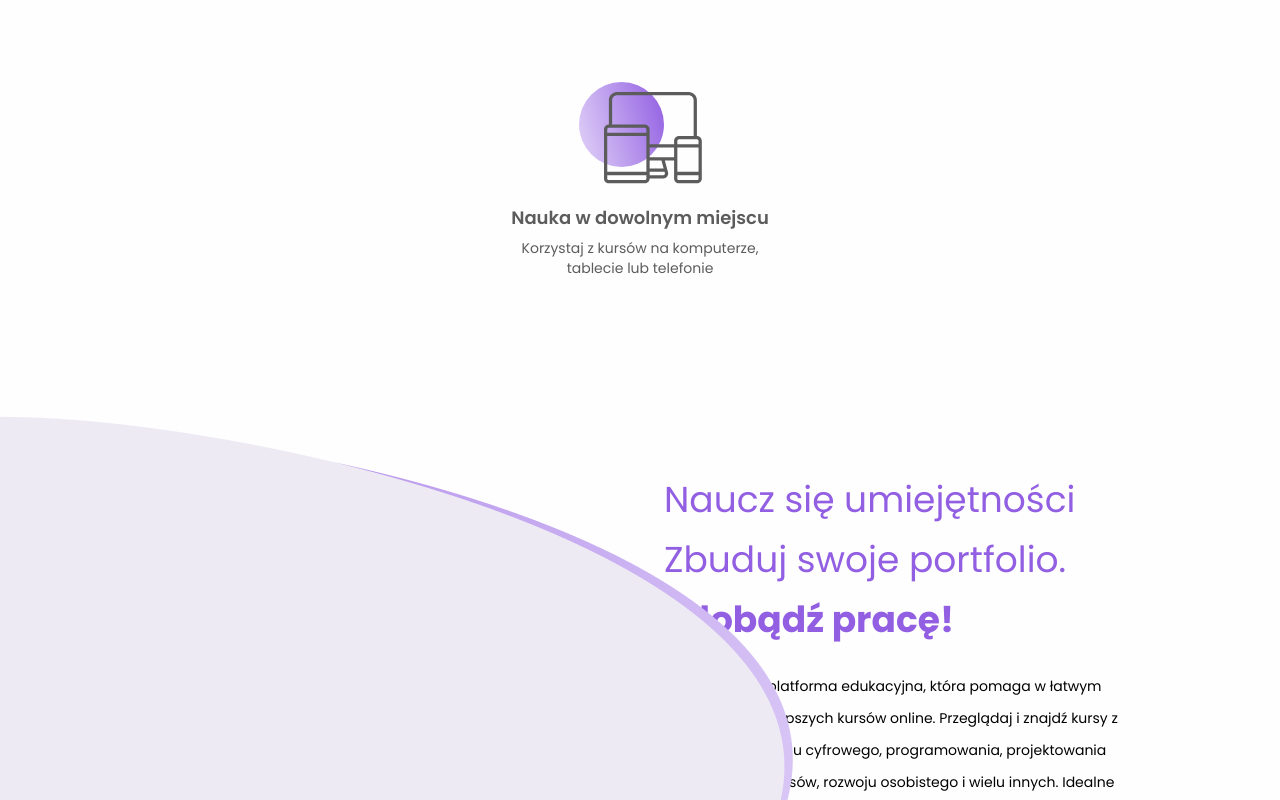
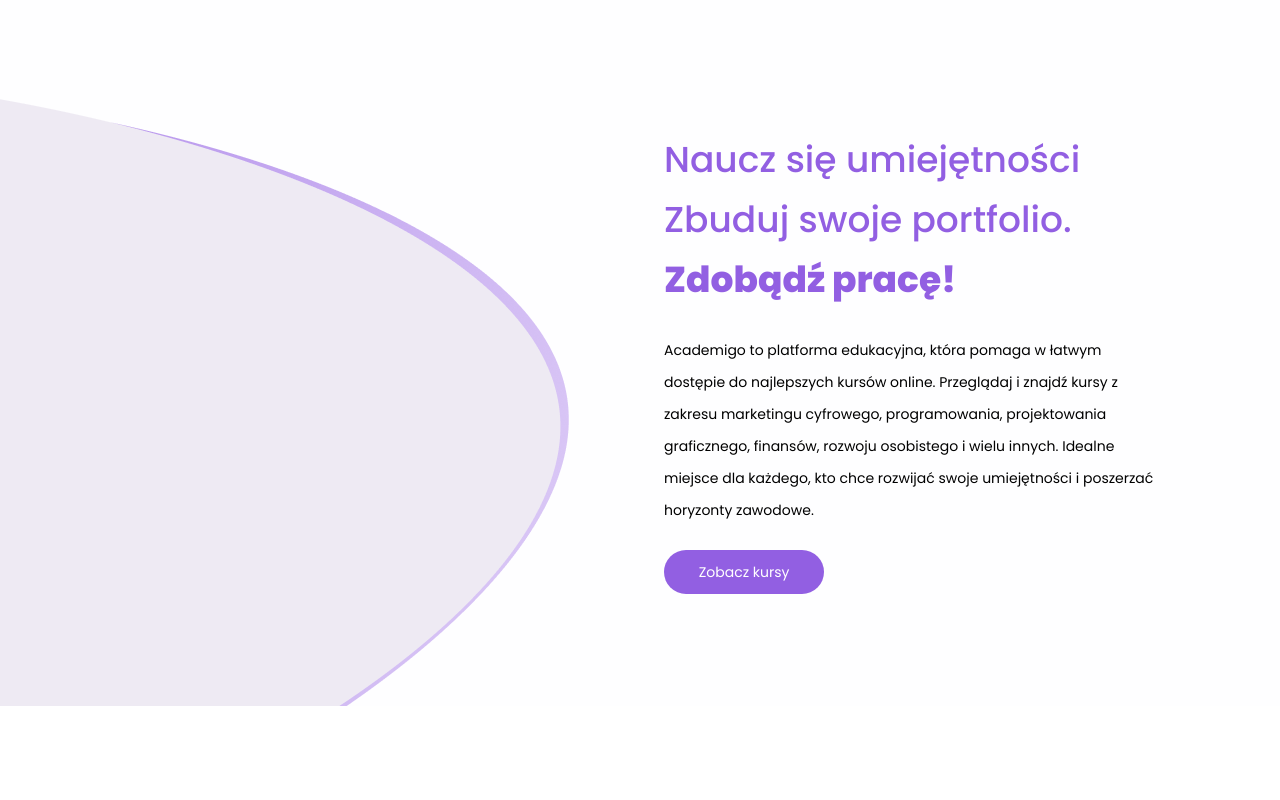
Before and after one commit to maxszymanski/academigo, a Next.js app: page / in a window 1280 px wide. Shown: the part 1140-1940 px from the top of the page. After the commit the page ends 1846 px from the top, so only its background shows below. Built offline with nearby package versions, Linux system fonts and the light colour scheme.

Commit message:
finish learn secion

```diff
--- a/src/app/_components/LearnSkill.tsx
+++ b/src/app/_components/LearnSkill.tsx
@@ -3,7 +3,7 @@
 
 function LearnSkill() {
 	return (
-		<section className="  relative pt-24 xl:pt-48  flex container mx-auto flex-row-reverse ">
+		<section className="  relative pt-12 sm:pt-20  xl:pt-48  flex container mx-auto lg:flex-row-reverse md:pt-24 lg:pt-36 2xl:pt-52">
 			<div className="hidden lg:block h-full w-[1220px] absolute -left-[70%] xl:-left-[50%] 2xl:-left-[40%]  top-32">
 				<Image
 					src="/egg.jpg"
@@ -13,19 +13,21 @@
 					className="object-cover"
 				/>
 			</div>
-			<div className="flex flex-col gap-5 lg:px-6 self-end w-1/2 ">
-				<h2 className="text-primary text-4xl leading-[60px]">
+			<div className="flex flex-col gap-6 lg:px-6 lg:self-end lg:w-1/2 px-6 w-full items-center lg:items-start">
+				<h2 className="text-primary font-medium text-2xl leading-[50px] xl:text-4xl xl:leading-[60px] 2xl:leading-[80px] 2xl:text-5xl text-center md:text-left sm:text-3xl sm:leading-[50px] ">
 					Naucz się umiejętności <br />
 					Zbuduj swoje portfolio. <br />
-					<span className="font-bold">Zdobądź pracę!</span>
+					<span className="font-extrabold">Zdobądź pracę!</span>
 				</h2>
-				<p className="text-sm leading-8">
+				<p className="text-sm leading-8 max-w-[500px] font-light">
 					Academigo to platforma edukacyjna, która pomaga w łatwym dostępie do najlepszych kursów online.
 					Przeglądaj i znajdź kursy z zakresu marketingu cyfrowego, programowania, projektowania graficznego,
 					finansów, rozwoju osobistego i wielu innych. Idealne miejsce dla każdego, kto chce rozwijać swoje
 					umiejętności i poszerzać horyzonty zawodowe.
 				</p>
-				<Button href="/kursy">Odkryj</Button>
+				<Button href="/kursy" restClass="w-[160px] py-3">
+					Zobacz kursy
+				</Button>
 			</div>
 		</section>
 	)
--- a/src/app/page.tsx
+++ b/src/app/page.tsx
@@ -24,7 +24,7 @@
 	return (
 		<>
 			<Header />
-			<main className="py-20 bg-slate50 lg:p-28 overflow-hidden">
+			<main className="py-20 bg-slate50 lg:py-28 overflow-hidden">
 				<div className="flex flex-wrap items-center justify-center gap-20 lg:gap-10 xl:gap-36 2xl:gap-48 container mx-auto px-6 ">
 					{aboutInfo.map(info => (
 						<LearnInfo
```
